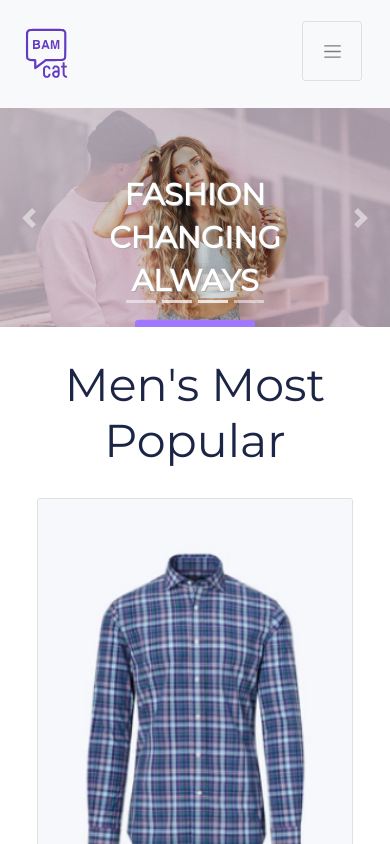
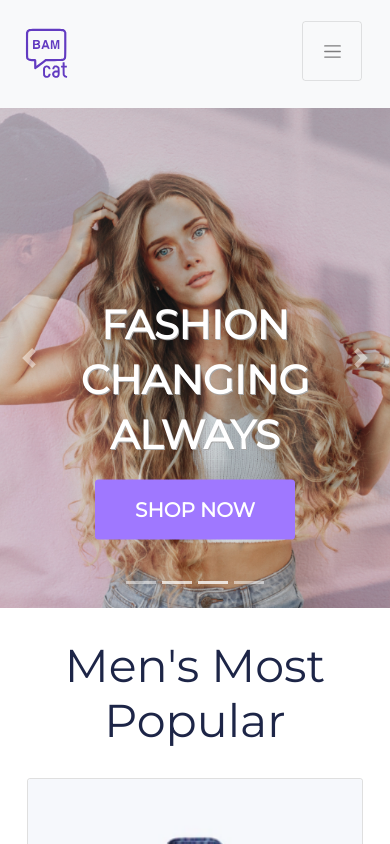
Before and after one commit to syed-ghufran-hassan/B.A.M-eCommerce, a React (Create React App) app: page / in a window 390 px wide. Shown: the top 844 px of the page. Built offline with nearby package versions, Linux system fonts and the light colour scheme; no server answers.

Commit message:
Changing some details in CSS for the carousel

```diff
--- a/src/features/Pages/HomePage.js
+++ b/src/features/Pages/HomePage.js
@@ -46,7 +46,7 @@ function HomePage() {
       <div className="Carousel">
         <Carousel fade>
           <Carousel.Item interval={3000}>
-            <img className="d-block w-100" src={hero} alt="First slide" />
+            <img className="Carousel-Image" src={hero} alt="First slide" />
             <Carousel.Caption>
               <h1>FASHION</h1>
               <h1>CHANGING</h1>
@@ -59,7 +59,7 @@ function HomePage() {
             </Carousel.Caption>
           </Carousel.Item>
           <Carousel.Item interval={3000}>
-            <img className="d-block w-100" src={hero1} alt="Second slide" />
+            <img className="Carousel-Image" src={hero1} alt="Second slide" />
             <Carousel.Caption>
               <h1>FASHION</h1>
               <h1>CHANGING</h1>
@@ -72,7 +72,7 @@ function HomePage() {
             </Carousel.Caption>
           </Carousel.Item>
           <Carousel.Item interval={3000}>
-            <img className="d-block w-100" src={hero2} alt="Third slide" />
+            <img className="Carousel-Image" src={hero2} alt="Third slide" />
             <Carousel.Caption>
               <h1>FASHION</h1>
               <h1>CHANGING</h1>
@@ -85,7 +85,7 @@ function HomePage() {
             </Carousel.Caption>
           </Carousel.Item>
           <Carousel.Item interval={3000}>
-            <img className="d-block w-100" src={hero3} alt="Third slide" />
+            <img className="Carousel-Image" src={hero3} alt="Third slide" />
             <Carousel.Caption>
               <h1>FASHION</h1>
               <h1>CHANGING</h1>
@@ -289,8 +289,8 @@ function HomePage() {
           </div>
           <div className="Customer-Support">
             <div className="general-icons">
-              <FaUserClock size={70}/>
-              <FaRegCommentDots size={70}/>
+              <FaUserClock size={70} />
+              <FaRegCommentDots size={70} />
             </div>
             <h3>Customer Support Always Available</h3>
           </div>
--- a/src/features/styles/HomePage.css
+++ b/src/features/styles/HomePage.css
@@ -1,3 +1,8 @@
+.Carousel-Image {
+  width: 100vw;
+  height: 500px;
+  object-fit: cover;
+}
 
 .Best-container h2 {
   display: flex;
@@ -9,32 +14,12 @@
 	color: #1d2547;
 }
 
-.card-deck {
-  text-align: center;
-}
-
-.card-deck .card {
-  min-width: 16rem;
-  display: flex;
-  flex-direction: row;
-  flex-wrap: wrap;
-  margin: 10px;
-}
-
 .Best-men-clothing {
   margin: 2% 7% 2% 7%;
 }
 
 .Best-women-clothing {
   margin: 2% 7% 2% 7%;
-}
-
-.card-body {
-  text-align: center;
-}
-
-.card-text svg {
-  color: #ffa41c;
 }
 
 .full-price {
@@ -108,12 +93,13 @@
 		transform: translateY(-50%);
 	}
   .carousel-item h1 {
-    font-size: 100px;
+    font-weight: bolder;
+    font-size: 50px;
     font-weight: bold;
-    text-shadow: 1px 1px darkgray;
+    /* text-shadow: 1px 1px darkgray; */
   }
   .carousel-caption .main-btn {
-    width: 250px;
+    width: 200px;
     height: 60px;
     background-color: #9f78ff;
     border: none;
@@ -139,17 +125,17 @@
 
 @media (max-width: 1200px) {
 	.carousel-caption {
-		top: 45%;
+		top: 50%;
 		transform: translateY(-50%);
 	}
   .carousel-item h1 {
-    font-size: 60px;
+    font-size: 50px;
     font-weight: bold;
     text-shadow: 1px 1px darkgray;
   }
   .carousel-caption .main-btn {
     width: 200px;
-    height: 50px;
+    height: 60px;
     background-color: #9f78ff;
     border: none;
     overflow: hidden;
@@ -166,7 +152,7 @@
 
   .carousel-caption .main-btn a {
     font-weight: bold;
-    font-size: 12px;
+    font-size: 20px;
     color: white;
     text-decoration: none;
   }
@@ -174,70 +160,34 @@
 
 @media (max-width: 800px) {
 	.carousel-caption {
-		top: 42%;
-		transform: translateY(-50%);
+		top: 55%;
 	}
   .carousel-item h1 {
     font-size: 40px;
-    font-weight: bold;
-    text-shadow: 1px 1px darkgray;
   }
   .carousel-caption .main-btn {
-    width: 140px;
-    height: 50px;
-    background-color: #9f78ff;
-    border: none;
-    overflow: hidden;
-    background: linear-gradient(to right, #8c6ae4, #8c6ae4 50%, #9f78ff 50%);
-    background-size: 200% 100%;
-    background-position: 100%;
-    transition: background-position 275ms ease;
-  }
-
-  .carousel-caption .main-btn:hover {
-    background-position: 0 100%;
-    text-decoration: none;
+    width: 200px;
+    height: 60px;
   }
 
   .carousel-caption .main-btn a {
-    font-weight: bold;
-    font-size: 12px;
-    color: white;
-    text-decoration: none;
+    font-size: 20px;
   }
 }
 
 @media (max-width: 600px) {
 	.carousel-caption {
-		top: 45%;
-		transform: translateY(-50%);
+		top: 55%;
 	}
 	.carousel-item h1 {
-    font-size: 30px;
-    font-weight: bold;
-    text-shadow: 1px 1px darkgray;
+    font-size: 40px;
   }
   .carousel-caption .main-btn {
-    width: 120px;
-    height: 30px;
-    background-color: #9f78ff;
-    border: none;
-    overflow: hidden;
-    background: linear-gradient(to right, #8c6ae4, #8c6ae4 50%, #9f78ff 50%);
-    background-size: 200% 100%;
-    background-position: 100%;
-    transition: background-position 275ms ease;
-  }
-
-  .carousel-caption .main-btn:hover {
-    background-position: 0 100%;
-    text-decoration: none;
+    width: 200px;
+    height: 60px;
   }
 
   .carousel-caption .main-btn a {
-    font-weight: bold;
-    font-size: 12px;
-    color: white;
-    text-decoration: none;
+    font-size: 20px;
   }
 }
```
